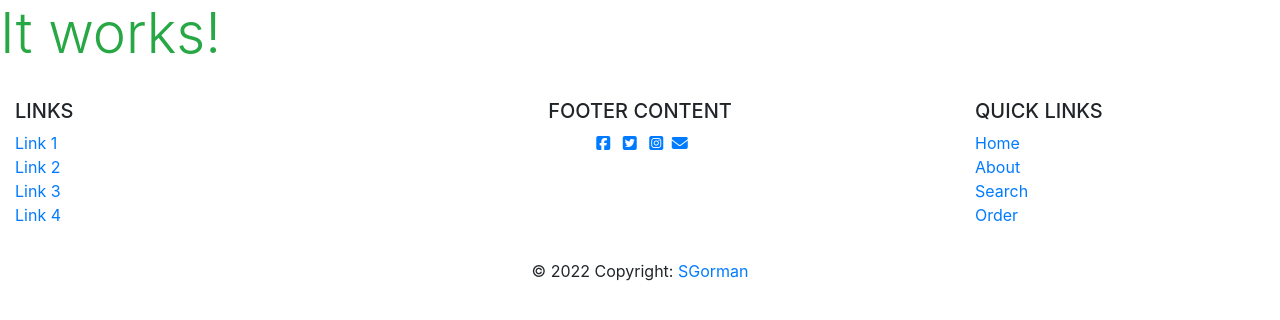
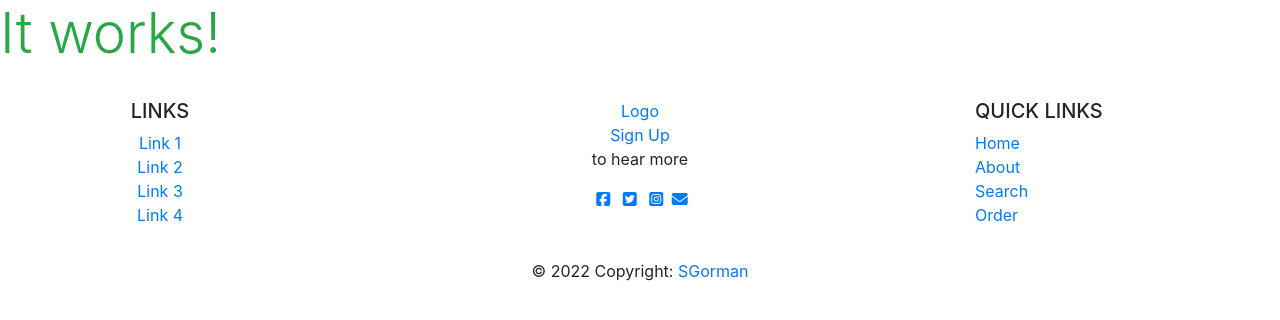
Before and after one commit to siobhanlgorman/knits-and-pieces, a Django app: page / in a window 1280 px wide. Shown: the top 320 px of the page. Run offline with Django 3.2, Linux system fonts and the light colour scheme; some libraries are stand-ins or nearby versions.

Commit message:
Add footer styling in base.html

```diff
--- a/templates/base.html
+++ b/templates/base.html
@@ -66,7 +66,7 @@
       <!-- Grid row -->
       <div class="row">
         <!-- Grid column -->
-        <div class="col-md-3 mb-md-0 mb-3">
+        <div class="col-md-3 mb-md-0 mb-3 text-center">
 
           <!-- Links -->
           <h5 class="text-uppercase">Links</h5>
@@ -93,18 +93,25 @@
           <!-- Content -->
           <div class="row">
             <div class="col text-center">
-              <h5 class="text-uppercase">Footer Content</h5>
+              <div class="row">
+                <div class="col text-center">
+                <a href="#">Logo</a></div></div>
+              <div class="row">
+                <div class="col text-center">
+                <a href="#">Sign Up</a>
+                <p>to hear more</p></div>
+              </div>
             </div>
           </div>
           <div class="row">
             <div class="col text-center">
               <a href="https://facebook.com" target="_blank" rel="noopener" aria-label="Visit our Facebook page
               (opens in a new tab)"><i class="fab fa-facebook-square mx-1"></i></a>
-        <a href="https://twitter.com" target="_blank" rel="noopener" aria-label="Visit our Twitter page
+              <a href="https://twitter.com" target="_blank" rel="noopener" aria-label="Visit our Twitter page
               (opens in a new tab)"><i class="fab fa-twitter-square mx-1"></i></a>
-        <a href="https://instagram.com" target="_blank" rel="noopener" aria-label="Visit our Instagram page
+              <a href="https://instagram.com" target="_blank" rel="noopener" aria-label="Visit our Instagram page
               (opens in a new tab)"><i class="fab fa-instagram-square mx-1"></i></a>
-        <a href="#" target="_blank" rel="noopener" aria-label="Contact Us
+              <a href="#" target="_blank" rel="noopener" aria-label="Contact Us
               (opens in a new tab)"><i class="fas fa-envelope"></i></a>
             </div>
           </div>
```
